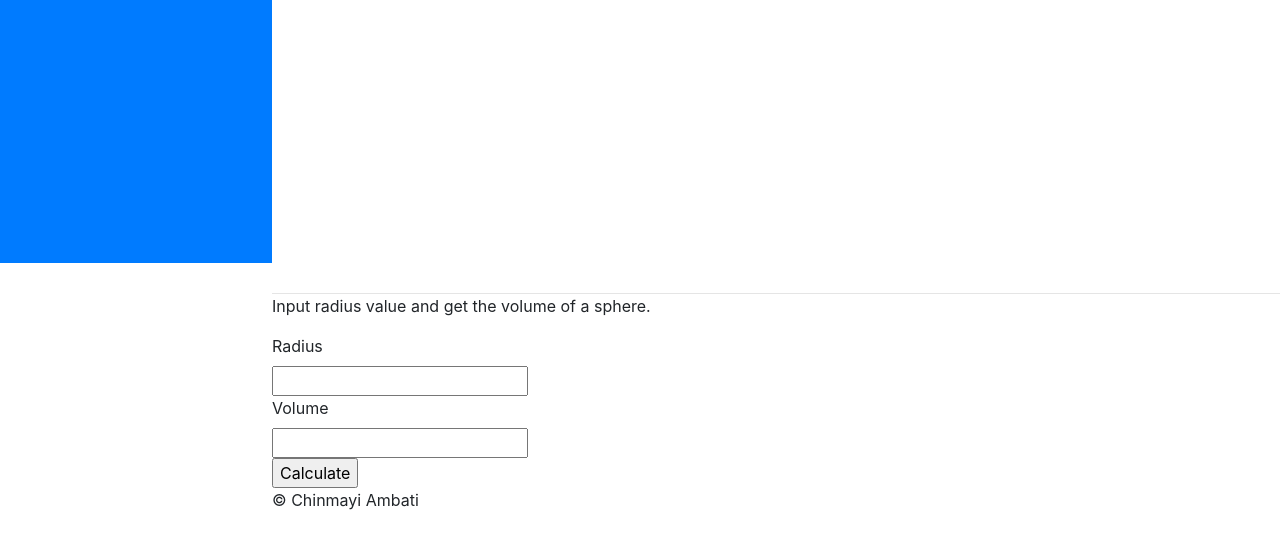
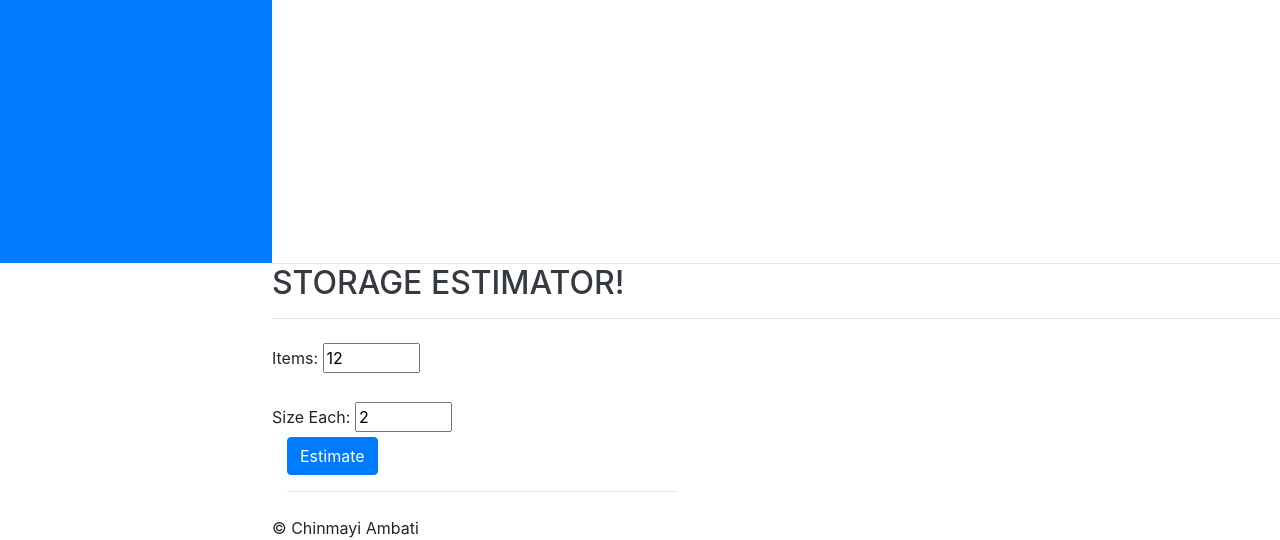
Before and after one commit to Chinmayi98/p2-styled-site, a website with bundled scripts: page Application.html in a window 1280 px wide. Shown: the part 537-1077 px from the top of the page. Before the commit the page ends 1049 px from the top, so only its background shows below. Built offline with nearby package versions, Linux system fonts and the light colour scheme; a web font is replaced by a local one.

Commit message:
Added Application.html

```diff
--- a/Application.html
+++ b/Application.html
@@ -83,19 +83,35 @@
     </div>
   </nav>
 
+  <h2>Storage Estimator!</h2>
+  <hr>
 
-<title>Volume of a Sphere</title>
-<style>
-body{padding-top:30px;}
-label,input{display:block;}
-</style>
-</head>
-<body>
-<p>Input radius value and get the volume of a sphere.</p>
-<form action="" method="post" id="MyForm">
-<label for="radius">Radius</label><input type="text" name="radius" id="radius" required>
-<label for="volume">Volume</label><input type="text" name="volume" id="volume">
-<input type="submit" value="Calculate" id="submit">    </form>
+  <fieldset class="mt-4">
+    <label for="firstInput">Items:</label>
+    <input id="firstInput" type="number" min="1" max="100" value=12>
+    <span id="firstWarning" class="text-danger"></span>
+  </fieldset>
+
+  <fieldset class="mt-4">
+    <label for="secondInput">Size Each:</label>
+    <input id="secondInput" type="number" min="1" max="100" value="2">
+    <span id="secondWarning" class="text-danger"></span>
+  </fieldset>
+
+</div>
+<!--end column 1-->
+
+<!--column 2 (5/12) -->
+<div class="col-md-5 mb-4">
+  <button id="addButton" class="btn btn-primary" onclick=updateWithAdd()>Estimate</button>
+  <hr>
+  <p id="result"></p>
+
+</div>
+<!-- end column 2-->
+
+</div>
+<!-- end row 1 -->
 
 
   <!-- Bootstrap core JavaScript -->
@@ -107,6 +123,7 @@ label,input{display:block;}
 
   <!-- Custom scripts for this template -->
   <script src="js/resume.min.js"></script>
+  <script src="main.js"></script>
         <footer id="b">
            &copy; Chinmayi Ambati
        </footer>
--- a/js/resume.min.js
+++ b/js/resume.min.js
@@ -5,3 +5,17 @@
  */
 
 !function(t){"use strict";t('a.js-scroll-trigger[href*="#"]:not([href="#"])').click(function(){if(location.pathname.replace(/^\//,"")==this.pathname.replace(/^\//,"")&&location.hostname==this.hostname){var e=t(this.hash);if((e=e.length?e:t("[name="+this.hash.slice(1)+"]")).length)return t("html, body").animate({scrollTop:e.offset().top},1e3,"easeInOutExpo"),!1}}),t(".js-scroll-trigger").click(function(){t(".navbar-collapse").collapse("hide")}),t("body").scrollspy({target:"#sideNav"})}(jQuery);
+const mul = (i, j) => { return i*j }
+
+const updateWithAdd = async (event) => {
+  document.querySelector('#result').innerHTML = ''
+
+    const i = parseInt(document.querySelector('#firstInput').value)
+    const j = parseInt(document.querySelector('#secondInput').value)
+    const ans = `Total space required is ${mul(i, j)}.`
+    document.querySelector('#result').innerHTML = ans
+  }
+
+  document.addEventListener('click', event => {
+  if (event.target && event.target.id === 'addButton') { updateWithAdd(event) }
+})
```
Also changed, not shown: index.html (+2 -1 lines), README.md.
